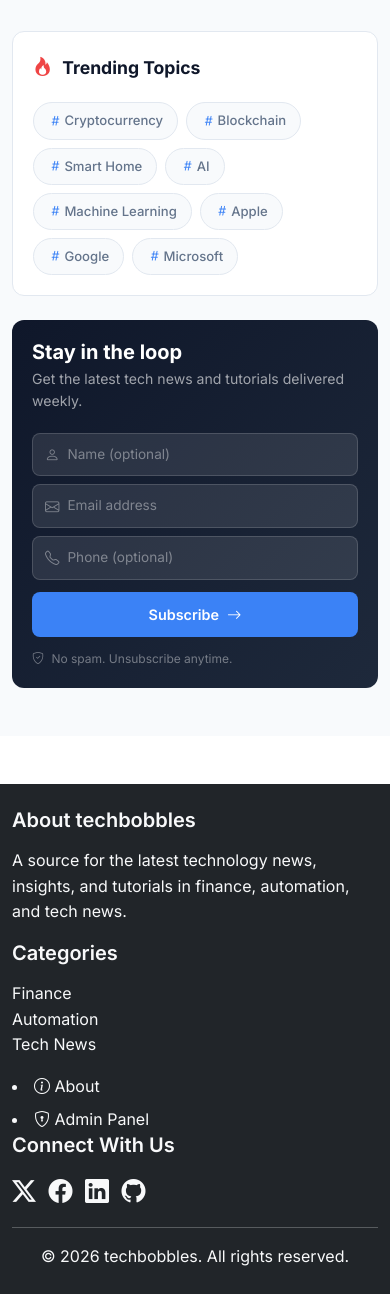
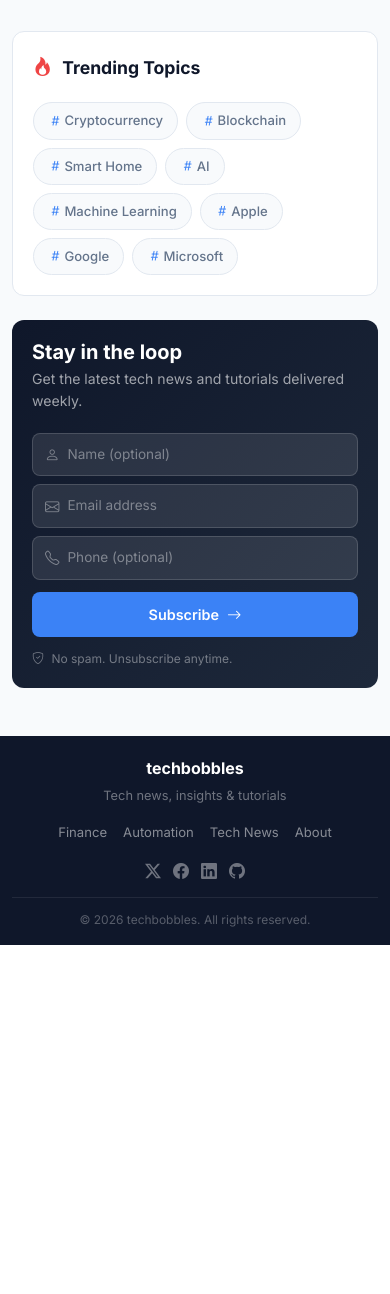
Before and after one commit to siddartha1192/blogging, a Flask app: page / in a window 390 px wide. Shown: the part 2787-4081 px from the top of the page. After the commit the page ends 3732 px from the top, so only its background shows below. Run offline with Flask 3, Linux system fonts and the light colour scheme; data comes from the database, SQL or seed files in the repository.

Commit message:
Compact footer into a single slim row
Replace the bulky 3-column footer with a minimal single-row layout:
brand + tagline on the left, category links in the center, social
icons on the right, and a thin copyright line below. Stacks vertically
and centers on mobile.

https://claude.ai/code/session_01YA9uDcNMnvmLS7fjNmZMWD

```diff
--- a/static/css/styles.css
+++ b/static/css/styles.css
@@ -655,9 +655,52 @@ a:hover { color: var(--accent-hover); }
 /* ============================================
    FOOTER
    ============================================ */
-footer { margin-top: 0; }
-footer h5 { font-weight: 600; margin-bottom: 1rem; }
-.social-icons a { font-size: 1.5rem; margin-right: 1rem; }
+.site-footer {
+  background: var(--primary);
+  color: rgba(255,255,255,0.5);
+  padding: 20px 0 16px;
+  font-size: 0.82rem;
+  margin-top: 0;
+}
+
+.footer-inner {
+  display: flex;
+  align-items: center;
+  justify-content: space-between;
+  gap: 16px;
+  flex-wrap: wrap;
+}
+
+.footer-brand { display: flex; align-items: center; gap: 8px; }
+.footer-brand a { color: #fff; font-weight: 700; font-size: 1rem; }
+.footer-brand a:hover { color: var(--accent); }
+.footer-sep { color: rgba(255,255,255,0.25); }
+.footer-tagline { color: rgba(255,255,255,0.4); font-size: 0.8rem; }
+
+.footer-links { display: flex; gap: 16px; flex-wrap: wrap; }
+.footer-links a { color: rgba(255,255,255,0.5); transition: color var(--transition); }
+.footer-links a:hover { color: #fff; }
+
+.footer-social { display: flex; gap: 12px; }
+.footer-social a { color: rgba(255,255,255,0.4); font-size: 1rem; transition: color var(--transition); }
+.footer-social a:hover { color: #fff; }
+
+.footer-bottom {
+  margin-top: 12px;
+  padding-top: 12px;
+  border-top: 1px solid rgba(255,255,255,0.08);
+  text-align: center;
+  color: rgba(255,255,255,0.3);
+  font-size: 0.75rem;
+}
+
+@media (max-width: 767px) {
+  .footer-inner { flex-direction: column; text-align: center; }
+  .footer-brand { flex-direction: column; gap: 4px; }
+  .footer-sep { display: none; }
+  .footer-links { justify-content: center; }
+  .footer-social { justify-content: center; }
+}
 
 /* ============================================
    BADGE STYLES
--- a/templates/base.html
+++ b/templates/base.html
@@ -48,43 +48,30 @@
     </main>
 
     <!-- Footer -->
-    <footer class="bg-dark text-light py-4 mt-5">
+    <footer class="site-footer">
         <div class="container">
-            <div class="row">
-                <div class="col-md-4">
-                    <h5>About techbobbles</h5>
-                    <p>A source for the latest technology news, insights, and tutorials in finance, automation, and tech news.</p>
+            <div class="footer-inner">
+                <div class="footer-brand">
+                    <a href="{{ url_for('home') }}">techbobbles</a>
+                    <span class="footer-sep">&middot;</span>
+                    <span class="footer-tagline">Tech news, insights & tutorials</span>
                 </div>
-                <div class="col-md-4">
-                    <h5>Categories</h5>
-                    <ul class="list-unstyled">
-                        {% for cat in categories %}
-                        <li><a href="{{ url_for('category', slug=cat.slug) }}" class="text-light">{{ cat.name }}</a></li>
-                        {% endfor %}
-                    </ul>
-                    <li class="mt-2">
-                        <a href="{{ url_for('about') }}" class="text-light">
-                            <i class="bi bi-info-circle"></i> About
-                        </a>
-                    </li>
-                    <li class="mt-2">
-                        <a href="{{ url_for('admin_login') }}" class="text-light">
-                            <i class="bi bi-shield-lock"></i> Admin Panel
-                        </a>
-                    </li>
+                <div class="footer-links">
+                    {% for cat in categories %}
+                    <a href="{{ url_for('category', slug=cat.slug) }}">{{ cat.name }}</a>
+                    {% endfor %}
+                    <a href="{{ url_for('about') }}">About</a>
                 </div>
-                <div class="col-md-4">
-                    <h5>Connect With Us</h5>
-                    <div class="social-icons">
-                        <a href="https://x.com/vicidas" class="text-light me-2"><i class="bi bi-twitter-x"></i></a>
-                        <a href="https://www.facebook.com/siddartha.das" class="text-light me-2"><i class="bi bi-facebook"></i></a>
-                        <a href="https://www.linkedin.com/in/siddartha-das-0973544a/" class="text-light me-2"><i class="bi bi-linkedin"></i></a>
-                        <a href="https://github.com/siddartha1192/Siddartha" class="text-light"><i class="bi bi-github"></i></a>
-                    </div>
+                <div class="footer-social">
+                    <a href="https://x.com/vicidas" aria-label="Twitter"><i class="bi bi-twitter-x"></i></a>
+                    <a href="https://www.facebook.com/siddartha.das" aria-label="Facebook"><i class="bi bi-facebook"></i></a>
+                    <a href="https://www.linkedin.com/in/siddartha-das-0973544a/" aria-label="LinkedIn"><i class="bi bi-linkedin"></i></a>
+                    <a href="https://github.com/siddartha1192/Siddartha" aria-label="GitHub"><i class="bi bi-github"></i></a>
                 </div>
             </div>
-            <hr>
-            <p class="text-center mb-0">&copy; {{ now.year }} techbobbles. All rights reserved.</p>
+            <div class="footer-bottom">
+                &copy; {{ now.year }} techbobbles. All rights reserved.
+            </div>
         </div>
     </footer>
 
```
